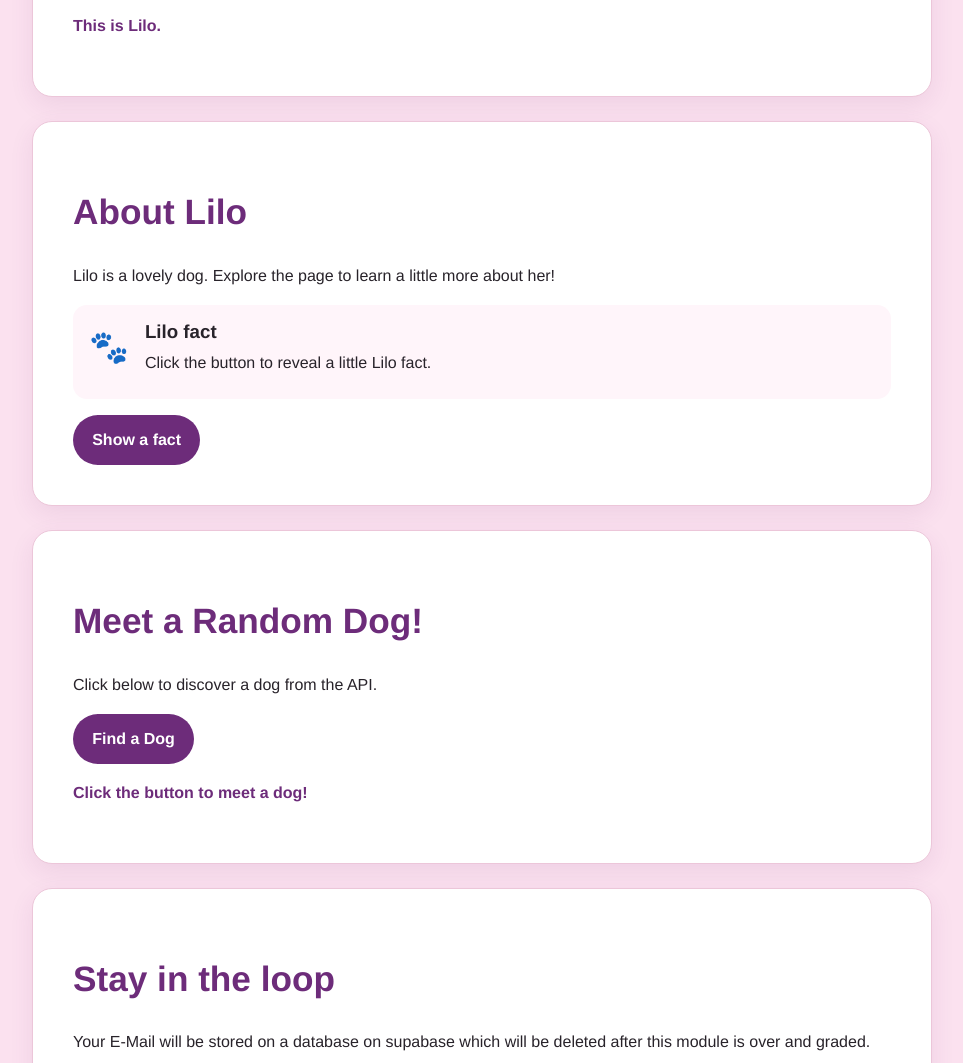
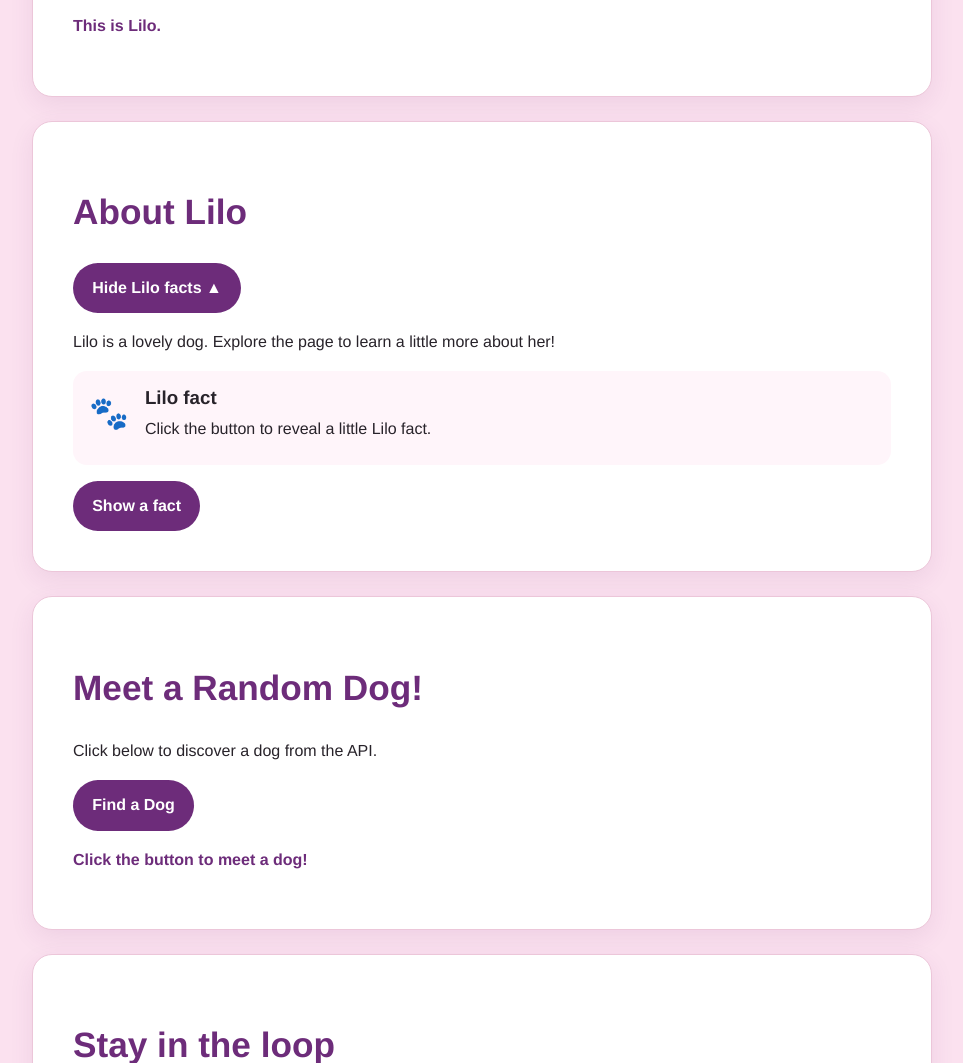
Before and after one commit to steffimitffuni/MyEighthWebApp, a plain HTML site: page index.html in a window 1280 px wide. Shown: the part 1225-2288 px from the top of the page, without its empty margins (158-1121 px from the left). Drawn offline with nearby package versions, Linux system fonts and the light colour scheme.

Commit message:
Add files via upload

```diff
--- a/index.html
+++ b/index.html
@@ -7,6 +7,8 @@
     <meta name="description" content="Meet Lilo, my sister's dog, and try the interactive Lilo quiz.">
     <title>Lilo - My Sister's Dog</title>
     <link rel="stylesheet" href="style.css">
+    <!-- load the JQuery before the JS -->
+    <script src="https://ajax.googleapis.com/ajax/libs/jquery/3.7.1/jquery.min.js"></script>
     <script src="script.js" defer></script>
 </head>
 
--- a/script.js
+++ b/script.js
@@ -242,3 +242,68 @@ getElement("dogButton").addEventListener("click", async () => {
         button.disabled = false;
     }
 });
+
+$(document).ready(function () {
+
+    // Add a button below the About Lilo heading
+    $("#about h2").after(
+        '<button type="button" id="toggleAbout">Hide Lilo facts ▲</button>'
+    );
+
+    // Put the existing content into a container
+    $("#about").children()
+        .not("h2, #toggleAbout")
+        .wrapAll('<div id="aboutContent"></div>');
+
+    // Open and close the content
+    $("#toggleAbout").on("click", function () {
+
+        $("#aboutContent").slideToggle(400);
+
+        if ($(this).text().includes("Hide")) {
+            $(this).text("Show Lilo facts ▼");
+        } else {
+            $(this).text("Hide Lilo facts ▲");
+        }
+
+    });
+
+});
+//
+$(document).ready(function () {
+
+    // Create the floating button
+    $("body").append(
+        '<button type="button" id="backToLilo">Back to Lilo</button>'
+    );
+
+    // Position and style the button
+    $("#backToLilo").css({
+        position: "fixed",
+        bottom: "25px",
+        right: "25px",
+        "z-index": "1000",
+        display: "none"
+    });
+
+    // Show or hide the button while scrolling
+    $(window).on("scroll", function () {
+
+        if ($(window).scrollTop() > 300) {
+            $("#backToLilo").fadeIn(400);
+        } else {
+            $("#backToLilo").fadeOut(400);
+        }
+
+    });
+
+    // Scroll to Lilo's photo
+    $("#backToLilo").on("click", function () {
+
+        $("html, body").animate({
+            scrollTop: $("#lilo").offset().top
+        }, 600);
+
+    });
+
+});
```
